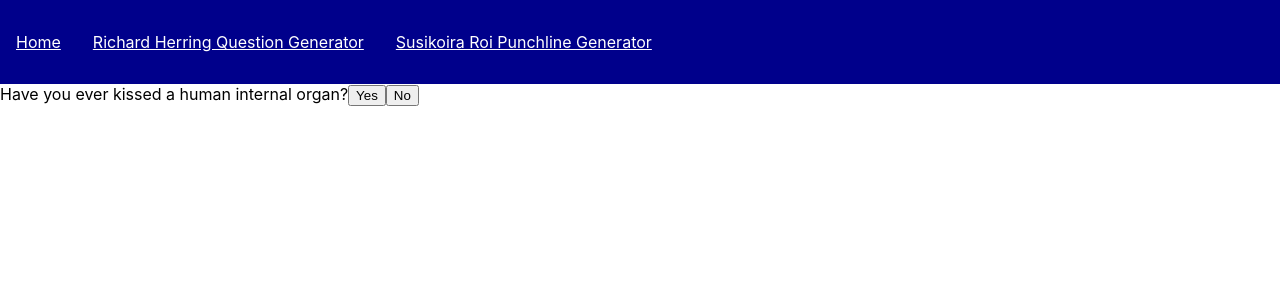
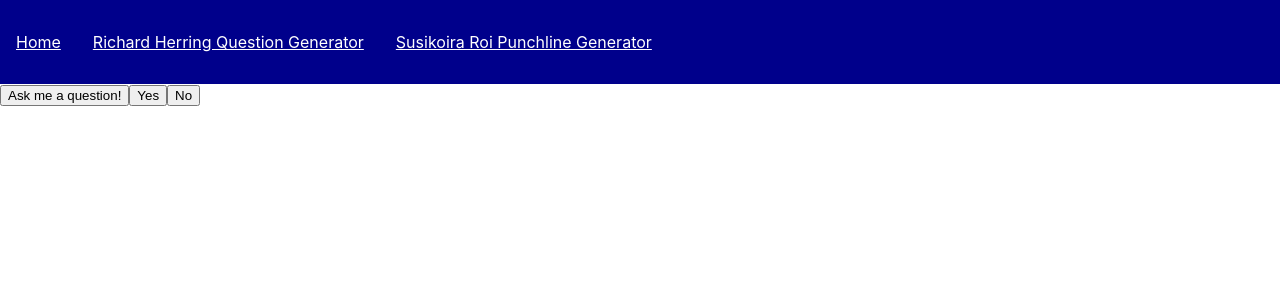
Before and after one commit to bo-tvt/codebootcampdemo, a React (Create React App) app in the folder frontend/: page /Herring in a window 1280 px wide. Shown: the top 300 px of the page. Built offline with nearby package versions, Linux system fonts and the light colour scheme.

Commit message:
Loads of incremental improvements

```diff
--- a/frontend/src/Components/Herring.js
+++ b/frontend/src/Components/Herring.js
@@ -22,7 +22,6 @@ const pick = question[rnd];
 
 Rakenna logiikka: if 0 -> kysymyksen 1 logiikka, muuten q2 tai q3 helpommin.
 
-pick
 */
 
 const herringGenerator1 = (verbs, nouns) => {
@@ -57,21 +56,26 @@ const herringGenerator3 = (items, negative) => {
     which would you choose, if you HAD to?`
 }
 */
+const getQuestion = () => herringGenerator1(
+    fakeVerb, fakeNoun, fakeTagYes, fakeTagNo)
+const tagYes = fakeTagYes[Math.floor(Math.random() * fakeTagYes.length)];
+const tagNo = fakeTagNo[Math.floor(Math.random() * fakeTagNo.length)];
 
 export default function Herring(props) {
 
-    const [answer, setanswer]= useState(undefined);
-    const herringQuestion1 = herringGenerator1(
-        fakeVerb, fakeNoun, fakeTagYes, fakeTagNo)
-        const tagYes = fakeTagYes[Math.floor(Math.random() * fakeTagYes.length)];
-        const tagNo = fakeTagNo[Math.floor(Math.random() * fakeTagNo.length)];
-    return(
+    const [answer, setanswer] = useState(undefined);
+    const [question, setquestion] = useState(undefined);
+
+
+    return (
         <div>
-{herringQuestion1}
-<button onClick={() => setanswer("yes")}>Yes</button>
-<button onClick={() => setanswer("no")}>No</button>
-{answer && (answer==="yes"? tagYes.name: tagNo.name)}
+            <button onClick={() => { setquestion(getQuestion()); setanswer(undefined) }}>Ask me a question!</button>
+            {question}
+            <button onClick={() => setanswer("yes")}>Yes</button>
+            <button onClick={() => setanswer("no")}>No</button>
+            {answer && (answer === "yes" ? tagYes.name : tagNo.name)}
         </div>
+
     )
 }
 
@@ -83,3 +87,20 @@ return `Have you ever ${verb.name} ${noun.name}?`
 
 IDEA: Loppuun "Ask me another"-nappi, joka lataa koko jutun uudestaan.
 */
+
+/*
+switch (question) {
+    case 1:
+      const herringQuestion1 = herringGenerator1(
+          fakeVerb, fakeNoun, fakeTagYes, fakeTagNo);
+      break;
+    case 2:
+     const herringQuestion2 = herringGenerator2(
+          fakeVerb, fakeNoun, fakeTagYes, fakeTagNo);;
+      break;
+    case 3:
+     const herringQuestion2 = herringGenerator2(
+          fakeVerb, fakeNoun, fakeTagYes, fakeTagNo);;
+      break;
+  }
+  */
--- a/frontend/src/Components/fakedata/Noun.json
+++ b/frontend/src/Components/fakedata/Noun.json
@@ -1,5 +1,5 @@
 [
-    {"id": 1, "name": "you significant other"},
+    {"id": 1, "name": "your significant other"},
     {"id": 2, "name": "an infant"},
     {"id": 3, "name": "your deity or deities of choice"},
     {"id": 4, "name": "a chicken"},
--- a/frontend/src/Components/fakedata/TagNo.json
+++ b/frontend/src/Components/fakedata/TagNo.json
@@ -4,9 +4,9 @@
     {"id": 3, "name": "Would it be worth it?"},
     {"id": 4, "name": "What would be the expected outcome?"},
     {"id": 5, "name": "Can you guess whether I've done it?"},
-    {"id": 6, "name": "Would you do it again if I paid you £20?"},
+    {"id": 6, "name": "Would you do it if I paid you £20?"},
     {"id": 7, "name": "Would it be a challenge?"},
-    {"id": 8, "name": "How did it make your mother feel to know you've done it?"},
+    {"id": 8, "name": "How would it make your mother feel to know you've done it?"},
     {"id": 9, "name": "Can you name 10 people who have probably done it?"},
     {"id": 10, "name": "Should that sort of thing be publicly confessed?"}
 ]
--- a/frontend/src/Components/fakedata/TagYes.json
+++ b/frontend/src/Components/fakedata/TagYes.json
@@ -2,9 +2,9 @@
     {"id": 1, "name": "Why?"},
     {"id": 2, "name": "Did you like it?"},
     {"id": 3, "name": "Was it worth it?"},
-    {"id": 4, "name": "What is the expected outcome?"},
+    {"id": 4, "name": "What happened next?"},
     {"id": 5, "name": "Can you guess whether I've done it?"},
-    {"id": 6, "name": "Would you do it if I paid you £20?"},
+    {"id": 6, "name": "Would you do it again if I paid you £20?"},
     {"id": 7, "name": "Was it hard?"},
     {"id": 8, "name": "How did it make your mother feel to know you've done it?"},
     {"id": 9, "name": "Can you name 10 people who have probably done it?"},
```
Also changed, not shown: 2 other files (tests, documents, lock files or other folders).
